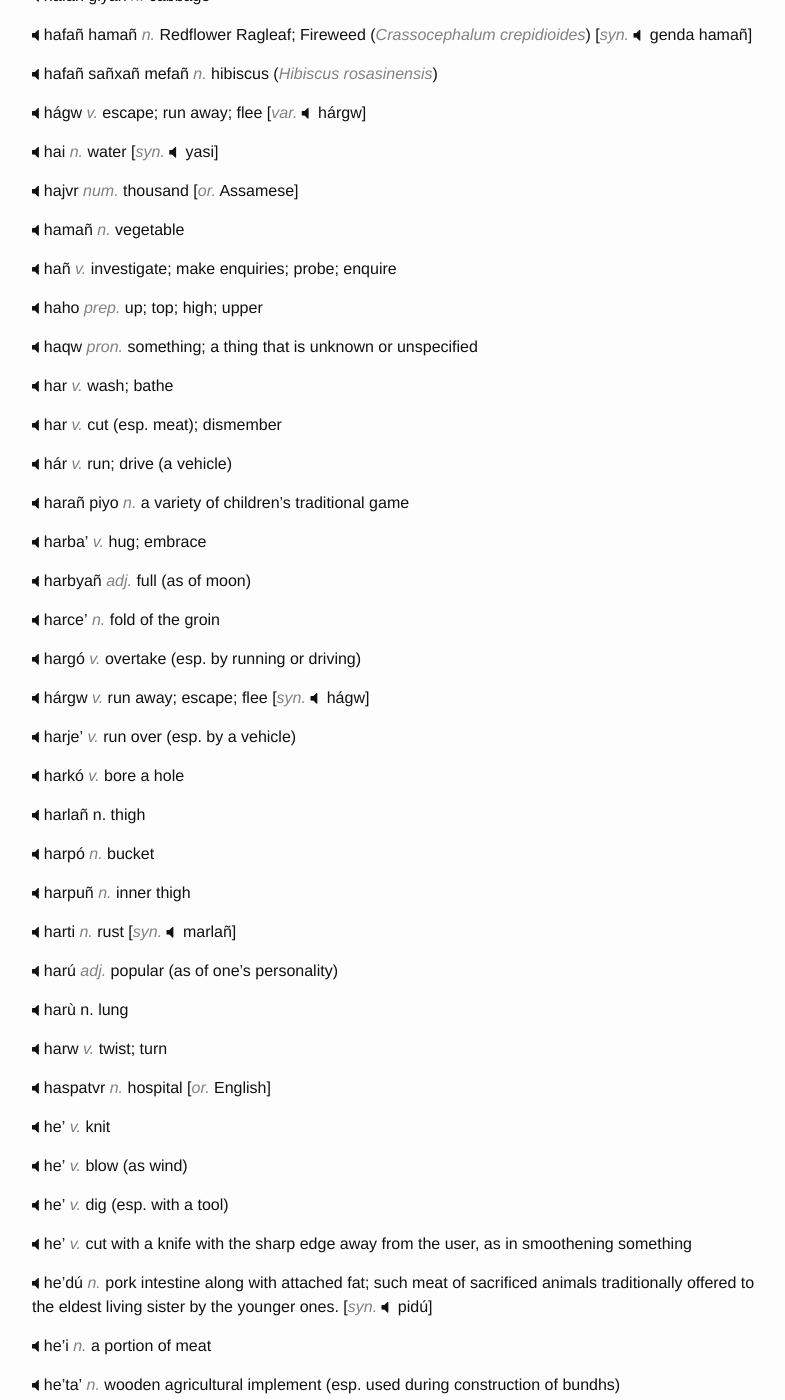
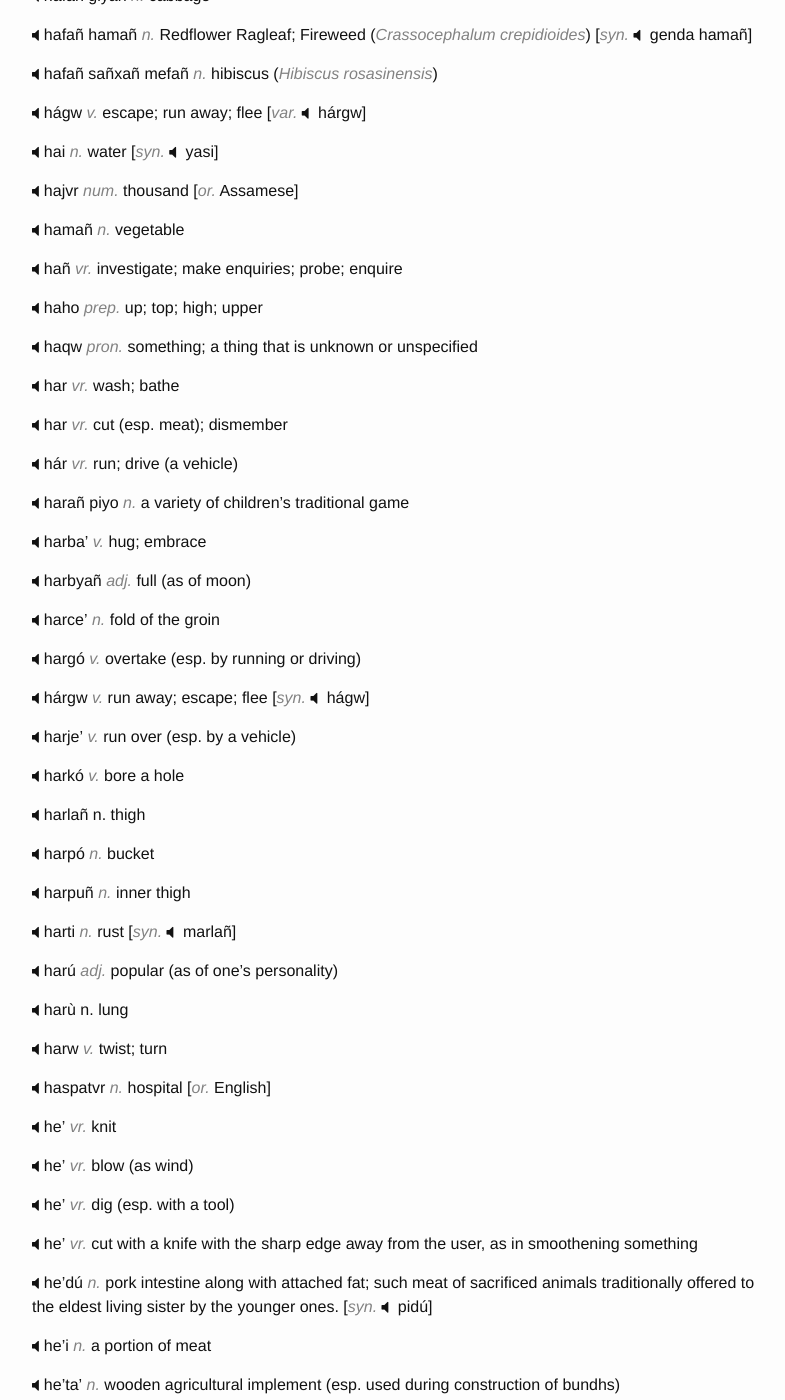
Before and after one commit to hacksparrow/language.apatani.org, a Jekyll site: the page built from dictionary/h.md, in a window 1280 px wide and 1400 px high, scrolled down 2287 px. Shown: the whole window, without its empty margins (238-1023 px from the left). Built offline with Jekyll 4.4.1, drawn with Linux system fonts in a browser that asks for light colours; nearby versions of some CDN libraries; comment, search, counter and statistics services are not loaded; some of the changed text lies outside the part shown.

Commit message:
Update h.md

```diff
--- a/dictionary/h.md
+++ b/dictionary/h.md
@@ -6,13 +6,13 @@ devanagari: ह
 ipa: h
 ---
 
-__ha__	_v._	come; arrive; enter	[_syn._	áa]
+__ha__	_vr._	come; arrive; enter	[_syn._	áa]
 
 
-__ha'__	_v._	bite off
+__ha'__	_vr._	bite off
 
 
-__ha'__	_v._	collect or catch (for example, fish from water)
+__ha'__	_vr._	collect or catch (for example, fish from water)
 
 
 __ha'ló__	_n._	branch (of tree)
@@ -21,7 +21,7 @@ __ha'ló__	_n._	branch (of tree)
 __ha'tú__	_v._	obstruct; block; clog
 
 
-__háa__	_v._	smoke dry
+__háa__	_vr._	smoke dry
 
 
 __haabyañ__	_n._	chest
@@ -180,7 +180,7 @@ __hajvr__	_num._	thousand	[_or._	Assamese]
 __hamañ__	_n._	vegetable
 
 
-__hañ__	_v._	investigate; make enquiries; probe; enquire
+__hañ__	_vr._	investigate; make enquiries; probe; enquire
 
 
 __haho__	_prep._	up; top; high; upper
@@ -189,13 +189,13 @@ __haho__	_prep._	up; top; high; upper
 __haqw__	_pron._	something; a thing that is unknown or unspecified
 
 
-__har__	_v._	wash; bathe
+__har__	_vr._	wash; bathe
 
 
-__har__	_v._	cut (esp. meat); dismember
+__har__	_vr._	cut (esp. meat); dismember
 
 
-__hár__	_v._	run; drive (a vehicle)
+__hár__	_vr._	run; drive (a vehicle)
 
 
 __harañ piyo__	_n._	a variety of children's traditional game
@@ -246,16 +246,16 @@ __harw__	_v._	twist; turn
 __haspatvr__	_n._	hospital	[_or._	English]
 
 
-__he'__	_v._	knit
+__he'__	_vr._	knit
 
 
-__he'__	_v._	blow (as wind)
+__he'__	_vr._	blow (as wind)
 
 
-__he'__	_v._	dig (esp. with a tool)
+__he'__	_vr._	dig (esp. with a tool)
 
 
-__he'__	_v._	cut with a knife with the sharp edge away from the user, as in smoothening something
+__he'__	_vr._	cut with a knife with the sharp edge away from the user, as in smoothening something
 
 
 __he'dú__	_n._	pork intestine along with attached fat; such meat of sacrificed animals traditionally offered to the eldest living sister by the younger ones.	[_syn._	pidú]
@@ -303,7 +303,7 @@ __heñpvr__	_adv._	very; exeedingly; exceptionally; immensely	[_syn._	hentvr]
 __hemyó__	_v._	plan in advance; plan
 
 
-__heñ__	_v._	think; love
+__heñ__	_vr._	think; love
 
 
 __heñbyañ__	_adv._	ample; sufficient; adequate
@@ -411,13 +411,13 @@ __hequ-heñre__	_v._	treat differently; discriminate; be biased against
 __heru__	_adj._	sad; unhappy	[_Entym._	heñ + ru]
 
 
-__hi'__	_v._	feel; search with hand
+__hi'__	_vr._	feel; search with hand
 
 
-__hi'__	_v._	whip; lash; flog
+__hi'__	_vr._	whip; lash; flog
 
 
-__hi'__	_v._	paint; apply paint to; white-wash
+__hi'__	_vr._	paint; apply paint to; white-wash
 
 
 __hi'hw-hi'xe__	_v._	swivel around; wriggle; squirm
@@ -444,7 +444,7 @@ __hibu__	_n._	beak
 __híh'__	_n._	dried fermented bamboo shoot
 
 
-__híi__	_v._	chant; intone; incant
+__híi__	_vr._	chant; intone; incant
 
 
 __hiicí__	_v._	grimace; make face (usually in pain)	[_syn._	hiizi']
@@ -471,7 +471,7 @@ __hilu'__	_adj._	smooth; glossy; polished
 __hime__	_n._	child; youngster
 
 
-__hiñ__	_v._	pinch
+__hiñ__	_vr._	pinch
 
 
 __hiñxañ__	_num._	thirty
@@ -504,7 +504,7 @@ __ho__	_prep._	in; at
 __ho__	_conj._	and
 
 
-__ho'__	_v._	catch with a loop of rope; catch with a noose
+__ho'__	_vr._	catch with a loop of rope; catch with a noose
 
 
 __ho'gyo-ho'fo__	_adj._	mixed up; mingle; intermingle; amalgamate	[_syn._	ho'yo-ho'ci]
@@ -543,7 +543,7 @@ __hojalo__	_conj._	but; even then
 __hokw__	_post._	from
 
 
-__hoñ__	_v._	burn (esp. in bulk)
+__hoñ__	_vr._	burn (esp. in bulk)
 
 
 __hoñki'__	_v._	bend; stoop	[_var._	huñki']
@@ -552,13 +552,13 @@ __hoñki'__	_v._	bend; stoop	[_var._	huñki']
 __hoó__	_adj._	spacious; roomy; capacious
 
 
-__hóo__	_v._	feed (_esp._ an animal)
+__hóo__	_vr._	feed (_esp._ an animal)
 
 
 __hoopa__	_post._	therefore; for
 
 
-__hor__	_v._	dry; harden (as of paddy in sun)
+__hor__	_vr._	dry; harden (as of paddy in sun)
 
 
 __horci__	_adj._	smart; agile
@@ -573,10 +573,10 @@ __horfi'__	v.	look obliquely
 __horku__	_adj._	slanting; squinting
 
 
-__hú__	_v._	pound; pummel
+__hú__	_vr._	pound; pummel
 
 
-__hu'__	_v._	shake; jiggle; agitate
+__hu'__	_vr._	shake; jiggle; agitate
 
 
 __hu'biñ__	_n._	sweat	[_v._	sweat]
@@ -663,22 +663,22 @@ __hurta'__	_n._	wooden board used for filtering rice water from the cooking pot
 __hu__	_pron._	who
 
 
-__hú__	_v._	wake up; rouse; awaken
+__hú__	_vr._	wake up; rouse; awaken
 
 
-__húu__	_v._	whittle; scrape; shave
+__húu__	_vr._	whittle; scrape; shave
 
 
-__hù__	__v._	prick; stab
+__hù__	__vr._	prick; stab
 
 
-__huu__	_v._	light up; brighten
+__huu__	_vr._	light up; brighten
 
 
 __huuda__	_adj._	bright
 
 
-__hùu__	_v._	be fatty (as pork might get); be oily
+__hùu__	_vr._	be fatty (as pork might get); be oily
 
 
 __hùufi'__	_n._	fat; oil
```
